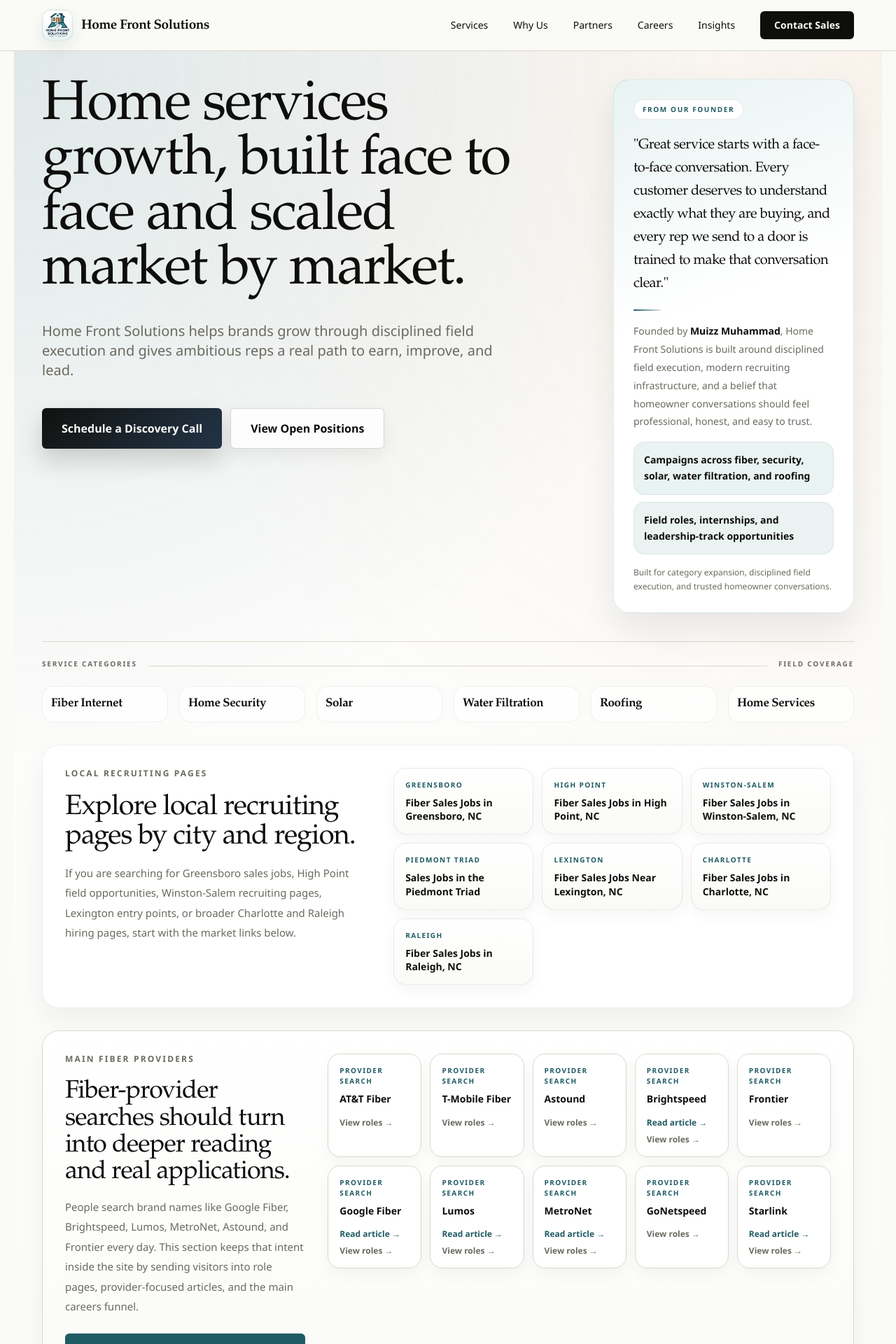
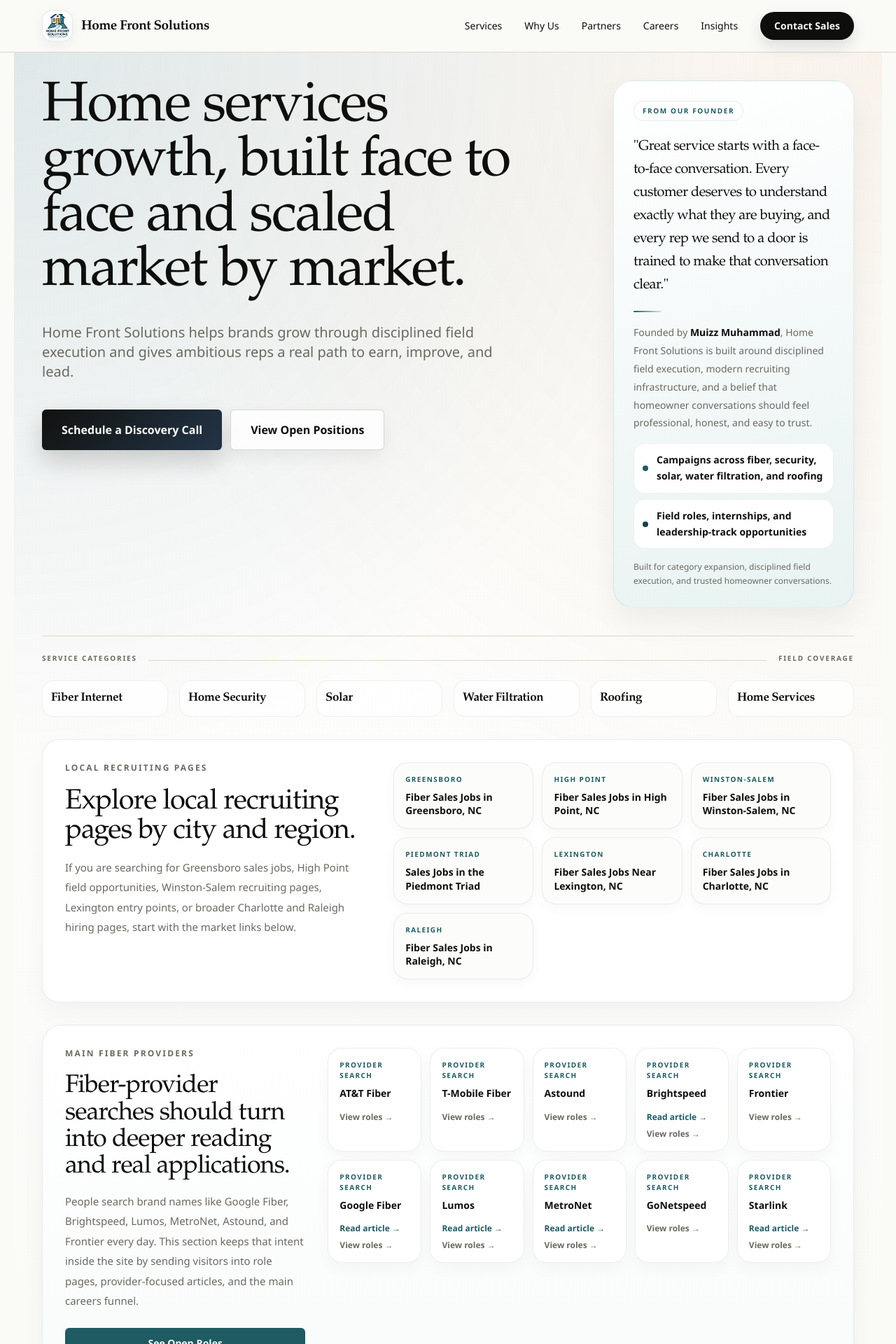
Before and after one commit to MuizzM/home-front-solutions, a React (Vite) app: page / in a window 1280 px wide. Shown: the top 1920 px of the page at 70% size. Built offline with nearby package versions, Linux system fonts and the light colour scheme.

Commit message:
Polish homepage UI surfaces and spacing

```diff
--- a/src/ExactHomefrontApp.tsx
+++ b/src/ExactHomefrontApp.tsx
@@ -1327,22 +1327,22 @@
   return (
     <header style={{ background: PAPER, position: "sticky", top: 0, zIndex: 50 }}>
       <div style={{ borderBottom: "1px solid " + RULE }}>
-        <div className="max-w-[1240px] mx-auto px-5 md:px-10 h-[68px] md:h-[72px] flex items-center justify-between">
+        <div className="max-w-[1240px] mx-auto px-5 md:px-10 h-[68px] md:h-[74px] flex items-center justify-between">
           <button onClick={function() { props.go("home"); }} className="flex items-center gap-3" style={{ background: "none", border: "none", cursor: "pointer", padding: 0 }}>
-            <span style={{ width: 44, height: 44, borderRadius: 12, background: "linear-gradient(180deg, #FFFFFF 0%, " + SIGNAL_SOFT + " 100%)", border: "1px solid rgba(31,91,99,0.14)", display: "inline-flex", alignItems: "center", justifyContent: "center", boxShadow: "0 10px 22px rgba(21,63,70,0.08)" }}>
+            <span style={{ width: 44, height: 44, borderRadius: 14, background: "#FFFFFF", border: "1px solid rgba(31,91,99,0.12)", display: "inline-flex", alignItems: "center", justifyContent: "center", boxShadow: "0 6px 18px rgba(21,63,70,0.06)" }}>
               <img src={LOGO} alt="Home Front Solutions logo" style={{ width: 34, height: 34, borderRadius: 8, objectFit: "cover" }} />
             </span>
             <span style={{ ...serif, fontSize: 19, color: INK, lineHeight: 1, fontWeight: 600 }}>Home Front Solutions</span>
           </button>
-          <nav className="hidden md:flex items-center gap-9">
+          <nav className="hidden md:flex items-center gap-8">
             {nav.map(function(item) {
               return (
-                <button key={item.route} onClick={function() { props.go(item.route); }} className="text-sm hover:opacity-70 transition-opacity" style={{ color: INK, background: "none", border: "none", cursor: "pointer", padding: 0, fontWeight: 500 }}>
+                <button key={item.route} onClick={function() { props.go(item.route); }} className="text-sm hover:opacity-70 transition-opacity" style={{ color: INK, background: "none", border: "none", cursor: "pointer", padding: 0, fontWeight: 550 }}>
                   {item.label}
                 </button>
               );
             })}
-            <button onClick={function() { props.go("contact"); }} className="text-sm font-semibold px-5 py-2.5 rounded-md hover:opacity-90 transition-opacity" style={{ background: INK, color: PAPER, border: "none", cursor: "pointer" }}>
+            <button onClick={function() { props.go("contact"); }} className="text-sm font-semibold px-5 py-2.5 rounded-full hover:opacity-90 transition-opacity" style={{ background: INK, color: PAPER, border: "none", cursor: "pointer", boxShadow: "0 10px 22px rgba(14,14,12,0.12)" }}>
               Contact Sales
             </button>
           </nav>
@@ -1522,7 +1522,7 @@
           </div>
 
           <aside className="lg:col-span-4">
-            <div className="p-5 md:p-7 h-full" style={{ background: "linear-gradient(160deg, " + SIGNAL_SOFT + " 0%, #FFFFFF 42%, " + SURF + " 100%)", border: "1px solid rgba(31,91,99,0.12)", borderRadius: 24, boxShadow: "0 24px 52px rgba(14,14,12,0.08)" }}>
+            <div className="p-6 md:p-7 h-full" style={{ background: "linear-gradient(165deg, #FFFFFF 0%, " + SIGNAL_SOFT + " 100%)", border: "1px solid rgba(31,91,99,0.1)", borderRadius: 28, boxShadow: "0 18px 42px rgba(14,14,12,0.06)" }}>
               <div className="inline-flex items-center gap-2 px-3 py-1.5 rounded-full mb-5" style={{ background: "#FFFFFF", border: "1px solid rgba(59,93,124,0.12)" }}>
                 <span className="text-[10px] uppercase" style={{ color: SIGNAL, letterSpacing: "0.16em", fontWeight: 800 }}>From Our Founder</span>
               </div>
@@ -1533,13 +1533,14 @@
               <p className="text-sm leading-[1.85] mb-4" style={{ color: MUTED }}>
                 Founded by <span style={{ color: INK, fontWeight: 700 }}>Muizz Muhammad</span>, Home Front Solutions is built around disciplined field execution, modern recruiting infrastructure, and a belief that homeowner conversations should feel professional, honest, and easy to trust.
               </p>
-              <div className="space-y-2.5 mb-4">
+              <div className="space-y-2 mb-4">
                 {[
                   ["Campaigns across fiber, security, solar, water filtration, and roofing", SIGNAL_SOFT, SIGNAL],
                   ["Field roles, internships, and leadership-track opportunities", BLUE_SOFT, BLUE]
                 ].map(function(item) {
                   return (
-                    <div key={item[0]} className="flex items-center gap-3 p-3.5 rounded-2xl" style={{ background: item[1], border: "1px solid rgba(14,14,12,0.06)" }}>
+                    <div key={item[0]} className="flex items-center gap-3 p-3 rounded-2xl" style={{ background: "#FFFFFF", border: "1px solid rgba(14,14,12,0.06)" }}>
+                      <span style={{ width: 8, height: 8, borderRadius: 999, background: item[2], flexShrink: 0 }} />
                       <span className="text-sm leading-relaxed" style={{ color: INK, fontWeight: 600 }}>{item[0]}</span>
                     </div>
                   );
@@ -1570,7 +1571,7 @@
         </div>
       </div>
 
-      <div className="mt-8 p-6 md:p-8" style={{ background: "linear-gradient(135deg, #FFFFFF 0%, " + SURF + " 100%)", border: "1px solid rgba(30,64,175,0.08)", borderRadius: 24, boxShadow: "0 18px 40px rgba(14,14,12,0.05)" }}>
+      <div className="mt-8 p-6 md:p-8" style={{ background: "#FFFFFF", border: "1px solid rgba(14,14,12,0.08)", borderRadius: 24, boxShadow: "0 14px 32px rgba(14,14,12,0.04)" }}>
         <div className="grid grid-cols-1 lg:grid-cols-12 gap-8 items-start">
           <div className="lg:col-span-5">
             <Eyebrow>Local Recruiting Pages</Eyebrow>
@@ -1589,7 +1590,7 @@
                     key={market.slug}
                     onClick={function() { props.go("market", market.slug); }}
                     className="p-4 text-left lift-card interactive-panel"
-                    style={{ background: "linear-gradient(180deg, #FFFFFF 0%, " + PAPER + " 100%)", border: "1px solid rgba(14,14,12,0.08)", borderRadius: 18, cursor: "pointer", boxShadow: "0 8px 22px rgba(14,14,12,0.04)" }}
+                    style={{ background: "#FCFCFA", border: "1px solid rgba(14,14,12,0.07)", borderRadius: 20, cursor: "pointer", boxShadow: "0 6px 18px rgba(14,14,12,0.035)" }}
                   >
                     <div className="text-[10px] uppercase mb-2" style={{ color: SIGNAL, letterSpacing: "0.14em", fontWeight: 800 }}>{market.region}</div>
                     <div className="text-sm font-semibold leading-snug" style={{ color: INK }}>{market.title}</div>
@@ -1601,7 +1602,7 @@
         </div>
       </div>
 
-      <div className="mt-8 p-6 md:p-8" style={{ background: "linear-gradient(180deg, #FFFFFF 0%, " + PAPER + " 100%)", border: "1px solid " + RULE, borderRadius: 24, boxShadow: "0 16px 36px rgba(14,14,12,0.04)" }}>
+      <div className="mt-8 p-6 md:p-8" style={{ background: "linear-gradient(180deg, #FFFFFF 0%, #F8FBFB 100%)", border: "1px solid rgba(31,91,99,0.1)", borderRadius: 28, boxShadow: "0 16px 34px rgba(14,14,12,0.045)" }}>
         <div className="grid grid-cols-1 lg:grid-cols-12 gap-8 items-start">
           <div className="lg:col-span-4">
             <Eyebrow>Main Fiber Providers</Eyebrow>
@@ -1635,7 +1636,7 @@
                   <div
                     key={provider}
                     className="p-4 lift-card interactive-panel"
-                    style={{ background: "#fff", border: "1px solid " + RULE, borderRadius: 18, cursor: "pointer", boxShadow: "0 8px 22px rgba(14,14,12,0.04)" }}
+                    style={{ background: "rgba(255,255,255,0.92)", border: "1px solid rgba(14,14,12,0.07)", borderRadius: 20, boxShadow: "0 8px 22px rgba(14,14,12,0.035)" }}
                   >
                     <div className="text-[10px] uppercase mb-2" style={{ color: SIGNAL, letterSpacing: "0.14em", fontWeight: 800 }}>Provider Search</div>
                     <div className="text-sm font-semibold leading-snug" style={{ color: INK }}>{provider}</div>
@@ -4143,9 +4144,9 @@
           transform-origin: center;
         }
         .lift-card:hover {
-          transform: translateY(-6px) scale(1.01);
-          box-shadow: 0 22px 46px rgba(14,14,12,0.1);
-          border-color: rgba(59,93,124,0.26) !important;
+          transform: translateY(-4px) scale(1.008);
+          box-shadow: 0 18px 36px rgba(14,14,12,0.085);
+          border-color: rgba(59,93,124,0.22) !important;
         }
         .interactive-panel {
           position: relative;
```
